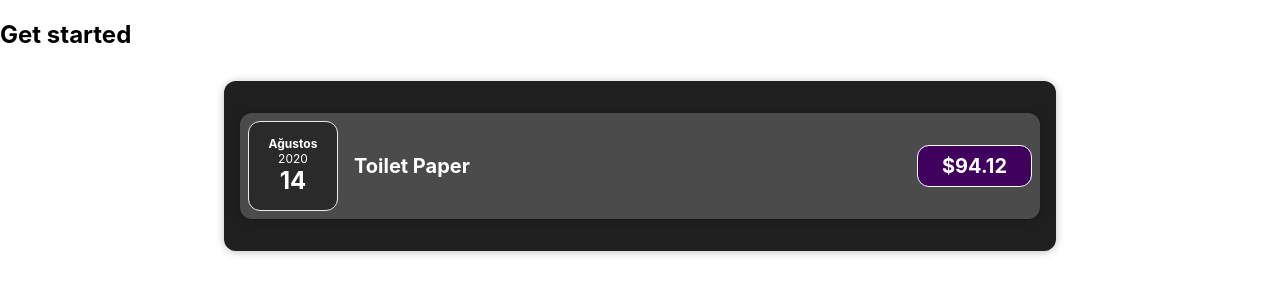
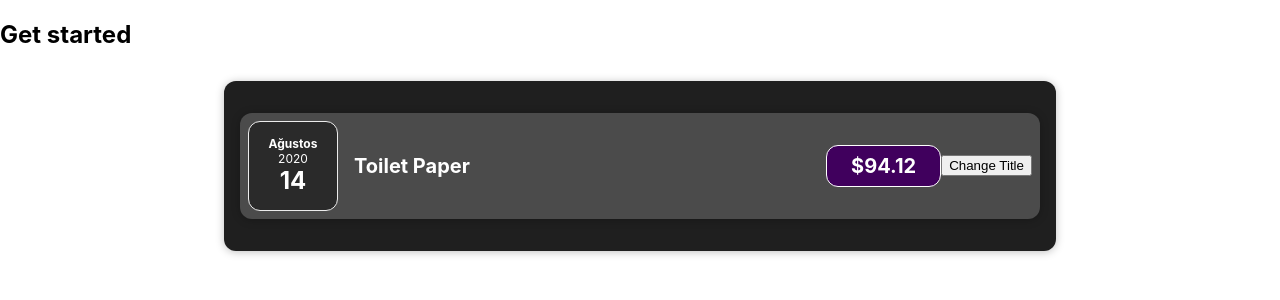
Before and after one commit to serhatkaya/react-expense-tracker-app, a React (Create React App) app: page / in a window 1280 px wide. Shown: the top 300 px of the page. Built offline with nearby package versions, Linux system fonts and the light colour scheme.

Commit message:
rename components

```diff
--- a/src/App.js
+++ b/src/App.js
@@ -1,5 +1,5 @@
 import "./App.css";
-import ExpenseListComponent from "./components/Expenses/ExpenseList/ExpenseListComponent";
+import ExpenseList from "./components/Expenses/ExpenseList/ExpenseList";
 
 function App() {
   const expenses = [
@@ -26,7 +26,7 @@ function App() {
   return (
     <div>
       <h2>Get started</h2>
-      <ExpenseListComponent items={expenses} />
+      <ExpenseList items={expenses} />
     </div>
   );
 }
--- a/src/components/Expenses/ExpenseDate/ExpenseDateComponent.js
+++ b/src/components/Expenses/ExpenseDate/ExpenseDate.js
@@ -1,6 +1,6 @@
-import "./ExpenseDateComponent.css";
+import "./ExpenseDate.css";
 
-function ExpenseDateComponent(props) {
+function ExpenseDate(props) {
   const month = props.date.toLocaleString("tr-TR", { month: "long" });
   const day = props.date.toLocaleString("tr-TR", { day: "2-digit" });
   const year = props.date.getFullYear();
@@ -14,4 +14,4 @@ function ExpenseDateComponent(props) {
   );
 }
 
-export default ExpenseDateComponent;
+export default ExpenseDate;
--- /dev/null
+++ b/src/components/Expenses/ExpenseItem/ExpenseItem.js
@@ -0,0 +1,26 @@
+import "./ExpenseItem.css";
+import React, { useState } from "react";
+import ExpenseDate from "../ExpenseDate/ExpenseDate";
+import Card from "../../core/Card/Card";
+
+const ExpenseItem = (props) => {
+  const [title, setTitle] = useState(props.title);
+
+  const onChangeTitleButtonClick = () => {
+    console.log("clicked");
+    setTitle("Car Body Kit");
+  };
+
+  return (
+    <Card className="expense-item">
+      <ExpenseDate date={props.date}></ExpenseDate>
+      <div className="expense-item__description">
+        <h2>{title}</h2>
+        <div className="expense-item__price">${props.amount}</div>
+      </div>
+      <button onClick={onChangeTitleButtonClick}>Change Title</button>
+    </Card>
+  );
+};
+
+export default ExpenseItem;
--- a/src/components/Expenses/ExpenseItem/ExpenseItemComponent.js
+++ /dev/null
@@ -1,17 +0,0 @@
-import "./ExpenseItemComponent.css";
-import ExpenseDateComponent from "../ExpenseDate/ExpenseDateComponent";
-import CardComponent from "../../core/Card/CardComponent";
-
-function ExpenseItemComponent(props) {
-  return (
-    <CardComponent className="expense-item">
-      <ExpenseDateComponent date={props.date}></ExpenseDateComponent>
-      <div className="expense-item__description">
-        <h2>{props.title}</h2>
-        <div className="expense-item__price">${props.amount}</div>
-      </div>
-    </CardComponent>
-  );
-}
-
-export default ExpenseItemComponent;
--- /dev/null
+++ b/src/components/Expenses/ExpenseList/ExpenseList.js
@@ -0,0 +1,16 @@
+import "./ExpenseList.css";
+import ExpenseItem from "../ExpenseItem/ExpenseItem";
+import Card from "../../core/Card/Card";
+function ExpenseList(props) {
+  return (
+    <Card className="expenses">
+      <ExpenseItem
+        title={props.items[0].title}
+        amount={props.items[0].amount}
+        date={props.items[0].date}
+      ></ExpenseItem>
+    </Card>
+  );
+}
+
+export default ExpenseList;
--- a/src/components/Expenses/ExpenseList/ExpenseListComponent.js
+++ /dev/null
@@ -1,16 +0,0 @@
-import "./ExpenseListComponent.css";
-import ExpenseItemComponent from "../ExpenseItem/ExpenseItemComponent";
-import CardComponent from "../../core/Card/CardComponent";
-function ExpenseListComponent(props) {
-  return (
-    <CardComponent className="expenses">
-      <ExpenseItemComponent
-        title={props.items[0].title}
-        amount={props.items[0].amount}
-        date={props.items[0].date}
-      ></ExpenseItemComponent>
-    </CardComponent>
-  );
-}
-
-export default ExpenseListComponent;
--- /dev/null
+++ b/src/components/core/Card/Card.js
@@ -0,0 +1,7 @@
+import "./Card.css";
+
+function Card(props) {
+  return <div className={`card ${props.className}`}>{props.children}</div>;
+}
+
+export default Card;
--- a/src/components/core/Card/CardComponent.js
+++ /dev/null
@@ -1,7 +0,0 @@
-import "./CardComponent.css";
-
-function CardComponent(props) {
-  return <div className={`card ${props.className}`}>{props.children}</div>;
-}
-
-export default CardComponent;
```
Also changed, not shown: src/components/Expenses/ExpenseDate/ExpenseDate.css (renamed from src/components/Expenses/ExpenseDate/ExpenseDateComponent.css), src/components/Expenses/ExpenseItem/ExpenseItem.css (renamed from src/components/Expenses/ExpenseItem/ExpenseItemComponent.css), src/components/Expenses/ExpenseList/ExpenseList.css (renamed from src/components/Expenses/ExpenseList/ExpenseListComponent.css), src/components/core/Card/Card.css (renamed from src/components/core/Card/CardComponent.css).
